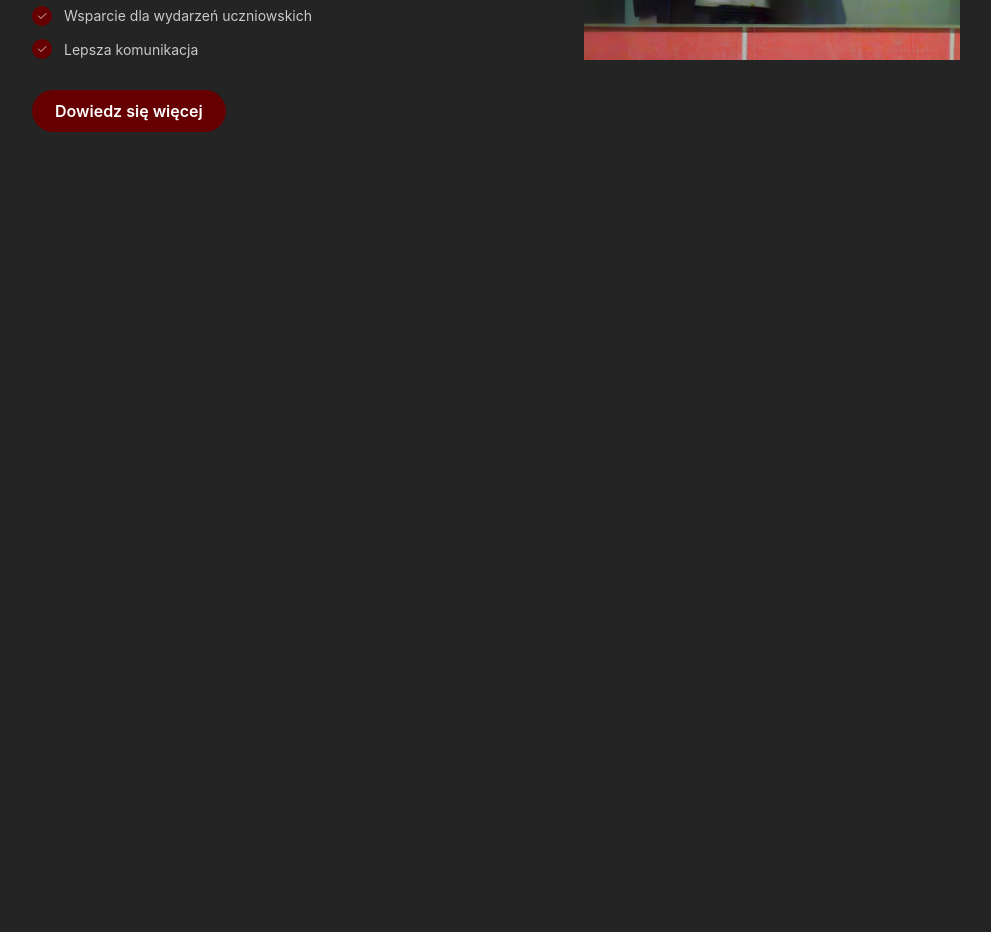
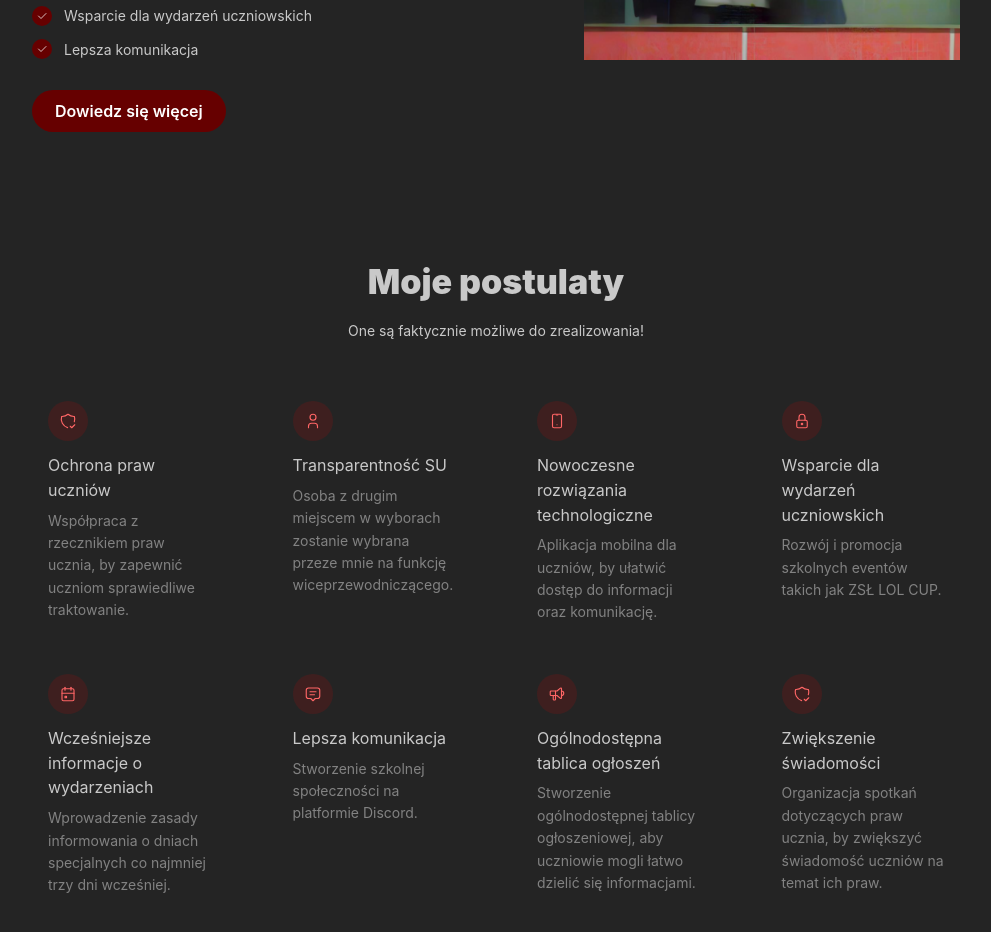
Before and after one commit to 4fra/zslgdansk, a Next.js app: page / in a window 1280 px wide. Shown: the part 580-1512 px from the top of the page, without its empty margins (144-1135 px from the left). Before the commit the page ends 800 px from the top, so only its background shows below. Built offline with nearby package versions, Linux system fonts and the light colour scheme.

Commit message:
:sparkles: Add features grid

```diff
--- a/src/app/page.tsx
+++ b/src/app/page.tsx
@@ -1,9 +1,11 @@
+import {FeaturesGrid} from "@/components/FeaturesGrid/FeaturesGrid";
 import HeroBullets from "@/components/HeroBullets/HeroBullets";
 
 export default function Home() {
     return (
         <>
             <HeroBullets/>
+            <FeaturesGrid/>
         </>
     );
 }
--- /dev/null
+++ b/src/components/FeaturesGrid/FeaturesGrid.module.css
@@ -0,0 +1,25 @@
+.wrapper {
+    padding-top: calc(var(--mantine-spacing-xl) * 4);
+    padding-bottom: calc(var(--mantine-spacing-xl) * 4);
+}
+
+.title {
+    font-family: Greycliff CF,
+    var(--mantine-font-family), serif;
+    font-weight: 900;
+    margin-bottom: var(--mantine-spacing-md);
+    text-align: center;
+
+    @media (max-width: $mantine-breakpoint-sm) {
+        font-size: 28px;
+        text-align: left;
+    }
+}
+
+.description {
+    text-align: center;
+
+    @media (max-width: $mantine-breakpoint-sm) {
+        text-align: left;
+    }
+}
--- /dev/null
+++ b/src/components/FeaturesGrid/FeaturesGrid.tsx
@@ -0,0 +1,53 @@
+import {TablerIcon} from '@tabler/icons-react';
+import {Container, SimpleGrid, Text, ThemeIcon, Title} from '@mantine/core';
+import classes from './FeaturesGrid.module.css';
+import FeaturesData from '@/components/FeaturesGrid/data/FeaturesData';
+import React from "react";
+
+interface FeatureProps {
+    icon: TablerIcon;
+    title: React.ReactNode;
+    description: React.ReactNode;
+    style?: React.CSSProperties;
+}
+
+export function Feature({icon: Icon, title, description, style}: FeatureProps) {
+    return (
+        <Container style={style}>
+            <ThemeIcon variant="light" size={40} radius={40}>
+                <Icon width={18} height={18} stroke={"1.5"}/>
+            </ThemeIcon>
+            <Text mt="sm" mb={7}>
+                {title}
+            </Text>
+            <Text size="sm" c="dimmed" lh={1.6}>
+                {description}
+            </Text>
+        </Container>
+    );
+}
+
+export function FeaturesGrid() {
+    return (
+        <Container className={classes.wrapper}>
+            <Title className={classes.title}>Moje postulaty</Title>
+
+            <Container size={560} p={0}>
+                <Text size="sm" className={classes.description}>
+                    One są faktycznie możliwe do zrealizowania!
+                </Text>
+            </Container>
+
+            <SimpleGrid
+                mt={60}
+                cols={{base: 1, sm: 2, md: 4}}
+                spacing={{base: 'xl', md: 50}}
+                verticalSpacing={{base: 'xl', md: 50}}
+            >
+                {FeaturesData.map((feature, index) => (
+                    <Feature key={index} {...feature} />
+                ))}
+            </SimpleGrid>
+        </Container>
+    );
+}
--- /dev/null
+++ b/src/components/FeaturesGrid/data/FeaturesData.ts
@@ -0,0 +1,62 @@
+import {
+    IconCalendarEvent,
+    IconDeviceMobile,
+    IconLock,
+    IconMessage2,
+    IconShieldCheck,
+    IconSpeakerphone,
+    IconUser
+} from "@tabler/icons-react";
+
+const FeaturesData = [
+    {
+        icon: IconShieldCheck,
+        title: 'Ochrona praw uczniów',
+        description:
+            'Współpraca z rzecznikiem praw ucznia, by zapewnić uczniom sprawiedliwe traktowanie.',
+    },
+    {
+        icon: IconUser,
+        title: 'Transparentność SU',
+        description:
+            'Osoba z drugim miejscem w wyborach zostanie wybrana przeze mnie na funkcję wiceprzewodniczącego.',
+    },
+    {
+        icon: IconDeviceMobile,
+        title: 'Nowoczesne rozwiązania technologiczne',
+        description:
+            'Aplikacja mobilna dla uczniów, by ułatwić dostęp do informacji oraz komunikację.',
+    },
+    {
+        icon: IconLock,
+        title: 'Wsparcie dla wydarzeń uczniowskich',
+        description:
+            'Rozwój i promocja szkolnych eventów takich jak ZSŁ LOL CUP.',
+    },
+    {
+        icon: IconCalendarEvent,
+        title: 'Wcześniejsze informacje o wydarzeniach',
+        description:
+            'Wprowadzenie zasady informowania o dniach specjalnych co najmniej trzy dni wcześniej.',
+    },
+    {
+        icon: IconMessage2,
+        title: 'Lepsza komunikacja',
+        description:
+            'Stworzenie szkolnej społeczności na platformie Discord.',
+    },
+    {
+        icon: IconSpeakerphone,
+        title: 'Ogólnodostępna tablica ogłoszeń',
+        description:
+            'Stworzenie ogólnodostępnej tablicy ogłoszeniowej, aby uczniowie mogli łatwo dzielić się informacjami.',
+    },
+    {
+        icon: IconShieldCheck,
+        title: 'Zwiększenie świadomości',
+        description:
+            'Organizacja spotkań dotyczących praw ucznia, by zwiększyć świadomość uczniów na temat ich praw.',
+    }
+];
+
+export default FeaturesData;
```
Also changed, not shown: 1 other file (tests, documents, lock files or other folders).
